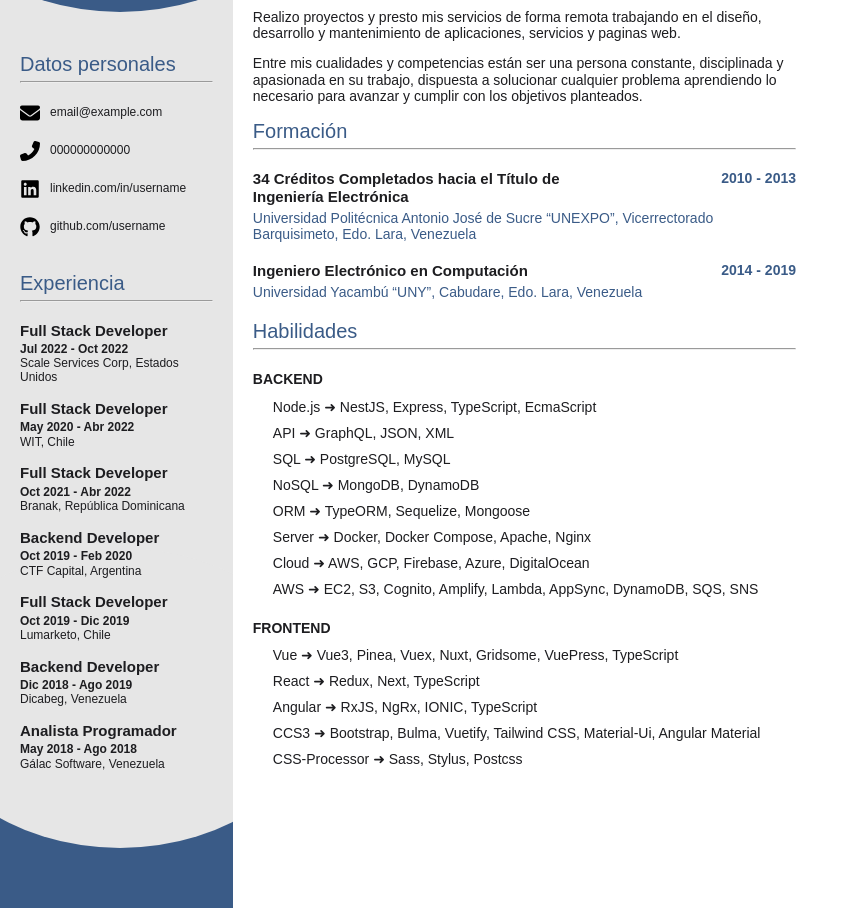
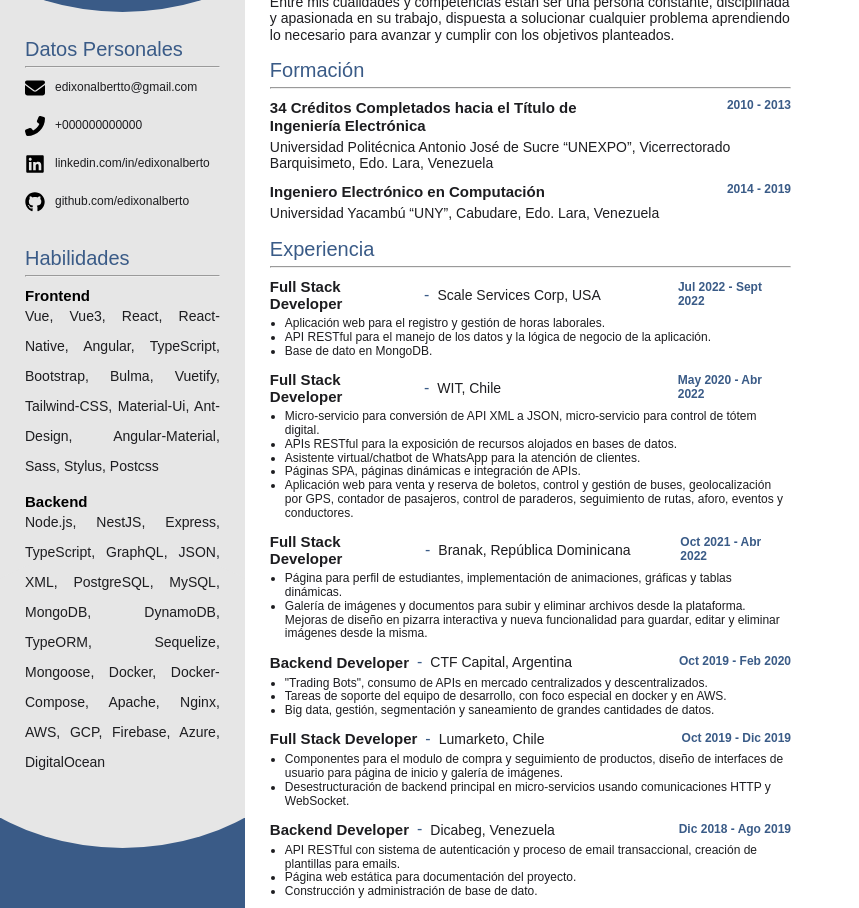
Before and after one commit to EdixonAlberto/template-cv, a website: page public/index.html in a window 1280 px wide. Shown: the part 138-1046 px from the top of the page, without its empty margins (0-859 px from the left). Drawn offline with nearby package versions, Linux system fonts and the light colour scheme; files that its build step writes are made by us from their sources; a web font is replaced by a local one.

Commit message:
modify template general, change location training by skills
- add new variables
- add more data
- improves in styles
- add image template.png in project
- add more data in readme.md

```diff
--- a/package.json
+++ b/package.json
@@ -1,7 +1,7 @@
 {
   "name": "template-cv",
   "version": "0.0.1",
-  "description": "Template cv created with HTML and Sass",
+  "description": "Template CV created with HTML and Sass",
   "keywords": [
     "cv",
     "template",
--- a/public/index.html
+++ b/public/index.html
@@ -5,7 +5,7 @@
     <meta charset="UTF-8" />
     <meta http-equiv="X-UA-Compatible" content="IE=edge" />
     <meta name="viewport" content="width=device-width, initial-scale=1.0" />
-    <title>Template Sass</title>
+    <title>Template CV</title>
 
     <!-- FAVICON -->
     <link rel="icon" href="favicon.ico" />
@@ -27,7 +27,7 @@
         </section>
 
         <section class="information">
-          <h2>Datos personales</h2>
+          <h2>Datos Personales</h2>
           <hr />
 
           <div class="info">
@@ -36,7 +36,7 @@
               <path
                 d="M48 64C21.5 64 0 85.5 0 112c0 15.1 7.1 29.3 19.2 38.4L236.8 313.6c11.4 8.5 27 8.5 38.4 0L492.8 150.4c12.1-9.1 19.2-23.3 19.2-38.4c0-26.5-21.5-48-48-48H48zM0 176V384c0 35.3 28.7 64 64 64H448c35.3 0 64-28.7 64-64V176L294.4 339.2c-22.8 17.1-54 17.1-76.8 0L0 176z" />
             </svg>
-            <a href="mailto:email@example.com" target="_blank" rel="noopener noreferrer">email@example.com</a>
+            <a href="mailto:email@example.com" target="_blank" rel="noopener noreferrer">edixonalbertto@gmail.com</a>
           </div>
 
           <div class="info">
@@ -45,7 +45,7 @@
               <path
                 d="M347.1 24.6c7.7-18.6 28-28.5 47.4-23.2l88 24C499.9 30.2 512 46 512 64c0 247.4-200.6 448-448 448c-18 0-33.8-12.1-38.6-29.5l-24-88c-5.3-19.4 4.6-39.7 23.2-47.4l96-40c16.3-6.8 35.2-2.1 46.3 11.6L207.3 368c70.4-33.3 127.4-90.3 160.7-160.7L318.7 167c-13.7-11.2-18.4-30-11.6-46.3l40-96z" />
             </svg>
-            <a href="tek:+000000000000">000000000000</a>
+            <a href="tel:+000000000000">+000000000000</a>
           </div>
 
           <div class="info">
@@ -54,7 +54,8 @@
               <path
                 d="M416 32H31.9C14.3 32 0 46.5 0 64.3v383.4C0 465.5 14.3 480 31.9 480H416c17.6 0 32-14.5 32-32.3V64.3c0-17.8-14.4-32.3-32-32.3zM135.4 416H69V202.2h66.5V416zm-33.2-243c-21.3 0-38.5-17.3-38.5-38.5S80.9 96 102.2 96c21.2 0 38.5 17.3 38.5 38.5 0 21.3-17.2 38.5-38.5 38.5zm282.1 243h-66.4V312c0-24.8-.5-56.7-34.5-56.7-34.6 0-39.9 27-39.9 54.9V416h-66.4V202.2h63.7v29.2h.9c8.9-16.8 30.6-34.5 62.9-34.5 67.2 0 79.7 44.3 79.7 101.9V416z" />
             </svg>
-            <a href="https://www.linkedin.com/in/username/" target="_blank" rel="noopener noreferrer">linkedin.com/in/username</a>
+            <a href="https://www.linkedin.com/in/edixonalberto/" target="_blank"
+              rel="noopener noreferrer">linkedin.com/in/edixonalberto</a>
           </div>
 
           <div class="info">
@@ -63,55 +64,26 @@
               <path
                 d="M165.9 397.4c0 2-2.3 3.6-5.2 3.6-3.3.3-5.6-1.3-5.6-3.6 0-2 2.3-3.6 5.2-3.6 3-.3 5.6 1.3 5.6 3.6zm-31.1-4.5c-.7 2 1.3 4.3 4.3 4.9 2.6 1 5.6 0 6.2-2s-1.3-4.3-4.3-5.2c-2.6-.7-5.5.3-6.2 2.3zm44.2-1.7c-2.9.7-4.9 2.6-4.6 4.9.3 2 2.9 3.3 5.9 2.6 2.9-.7 4.9-2.6 4.6-4.6-.3-1.9-3-3.2-5.9-2.9zM244.8 8C106.1 8 0 113.3 0 252c0 110.9 69.8 205.8 169.5 239.2 12.8 2.3 17.3-5.6 17.3-12.1 0-6.2-.3-40.4-.3-61.4 0 0-70 15-84.7-29.8 0 0-11.4-29.1-27.8-36.6 0 0-22.9-15.7 1.6-15.4 0 0 24.9 2 38.6 25.8 21.9 38.6 58.6 27.5 72.9 20.9 2.3-16 8.8-27.1 16-33.7-55.9-6.2-112.3-14.3-112.3-110.5 0-27.5 7.6-41.3 23.6-58.9-2.6-6.5-11.1-33.3 2.6-67.9 20.9-6.5 69 27 69 27 20-5.6 41.5-8.5 62.8-8.5s42.8 2.9 62.8 8.5c0 0 48.1-33.6 69-27 13.7 34.7 5.2 61.4 2.6 67.9 16 17.7 25.8 31.5 25.8 58.9 0 96.5-58.9 104.2-114.8 110.5 9.2 7.9 17 22.9 17 46.4 0 33.7-.3 75.4-.3 83.6 0 6.5 4.6 14.4 17.3 12.1C428.2 457.8 496 362.9 496 252 496 113.3 383.5 8 244.8 8zM97.2 352.9c-1.3 1-1 3.3.7 5.2 1.6 1.6 3.9 2.3 5.2 1 1.3-1 1-3.3-.7-5.2-1.6-1.6-3.9-2.3-5.2-1zm-10.8-8.1c-.7 1.3.3 2.9 2.3 3.9 1.6 1 3.6.7 4.3-.7.7-1.3-.3-2.9-2.3-3.9-2-.6-3.6-.3-4.3.7zm32.4 35.6c-1.6 1.3-1 4.3 1.3 6.2 2.3 2.3 5.2 2.6 6.5 1 1.3-1.3.7-4.3-1.3-6.2-2.2-2.3-5.2-2.6-6.5-1zm-11.4-14.7c-1.6 1-1.6 3.6 0 5.9 1.6 2.3 4.3 3.3 5.6 2.3 1.6-1.3 1.6-3.9 0-6.2-1.4-2.3-4-3.3-5.6-2z" />
             </svg>
-            <a href="https://github.com/username/" target="_blank" rel="noopener noreferrer">github.com/username</a>
+            <a href="https://github.com/edixonalberto/" target="_blank"
+              rel="noopener noreferrer">github.com/edixonalberto</a>
           </div>
         </section>
 
-        <section class="experience">
-          <h2>Experiencia</h2>
+        <section class="skills">
+          <h2>Habilidades</h2>
           <hr />
 
-          <div class="exp">
-            <h3>Full Stack Developer</h3>
-            <span class="period">Jul 2022 - Oct 2022</span>
-            <p class="detail">Scale Services Corp, Estados Unidos</p>
-          </div>
+          <h3>Frontend</h3>
+          <p>
+            Vue, Vue3, React, React-Native, Angular, TypeScript, Bootstrap, Bulma, Vuetify, Tailwind-CSS,
+            Material-Ui, Ant-Design, Angular-Material, Sass, Stylus, Postcss
+          </p>
 
-          <div class="exp">
-            <h3>Full Stack Developer</h3>
-            <span class="period">May 2020 - Abr 2022</span>
-            <p class="detail">WIT, Chile</p>
-          </div>
-
-          <div class="exp">
-            <h3>Full Stack Developer</h3>
-            <span class="period">Oct 2021 - Abr 2022</span>
-            <p class="detail">Branak, República Dominicana</p>
-          </div>
-
-          <div class="exp">
-            <h3>Backend Developer</h3>
-            <span class="period">Oct 2019 - Feb 2020</span>
-            <p class="detail">CTF Capital, Argentina</p>
-          </div>
-
-          <div class="exp">
-            <h3>Full Stack Developer</h3>
-            <span class="period">Oct 2019 - Dic 2019</span>
-            <p class="detail">Lumarketo, Chile</p>
-          </div>
-
-          <div class="exp">
-            <h3>Backend Developer</h3>
-            <span class="period">Dic 2018 - Ago 2019</span>
-            <p class="detail">Dicabeg, Venezuela</p>
-          </div>
-
-          <div class="exp">
-            <h3>Analista Programador</h3>
-            <span class="period">May 2018 - Ago 2018</span>
-            <p class="detail">Gálac Software, Venezuela</p>
-          </div>
+          <h3>Backend</h3>
+          <p>
+            Node.js, NestJS, Express, TypeScript, GraphQL, JSON, XML, PostgreSQL, MySQL, MongoDB, DynamoDB, TypeORM,
+            Sequelize, Mongoose, Docker, Docker-Compose, Apache, Nginx, AWS, GCP, Firebase, Azure, DigitalOcean
+          </p>
         </section>
       </div>
 
@@ -121,12 +93,9 @@
           <hr />
 
           <p>
-            Hola mi nombre es Edixon Piña soy Ingeniero Electrónico en Computación y actualmente me dedico a tiempo
-            completo como desarrollador web Full Stack acumulando mas de 4 años de experiencia en el oficio.
-          </p>
-          <p>
-            Realizo proyectos y presto mis servicios de forma remota trabajando en el diseño, desarrollo y
-            mantenimiento de aplicaciones, servicios y paginas web.
+            Mi nombre es Edixon Piña soy Ingeniero Electrónico en Computación y actualmente me dedico como desarrollador
+            web Full Stack acumulando mas de 4 años de experiencia en el diseño, desarrollo y mantenimiento de
+            aplicaciones, servicios y páginas web.
           </p>
           <p>
             Entre mis cualidades y competencias están ser una persona constante, disciplinada y apasionada en su
@@ -144,7 +113,8 @@
               <h3>34 Créditos Completados hacia el Título de Ingeniería Electrónica</h3>
               <span>2010 - 2013</span>
             </div>
-            <p>Universidad Politécnica Antonio José de Sucre “UNEXPO”, Vicerrectorado Barquisimeto, Edo. Lara, Venezuela</p>
+            <p>Universidad Politécnica Antonio José de Sucre “UNEXPO”, Vicerrectorado Barquisimeto, Edo. Lara, Venezuela
+            </p>
           </div>
 
           <div class="train">
@@ -156,30 +126,104 @@
           </div>
         </section>
 
-        <section class="skills">
-          <h2>Habilidades</h2>
+        <section class="experience">
+          <h2>Experiencia</h2>
           <hr />
 
-          <b>BACKEND</b>
-          <ul>
-            <li>Node.js ➜ NestJS, Express, TypeScript, EcmaScript</li>
-            <li>API ➜ GraphQL, JSON, XML</li>
-            <li>SQL ➜ PostgreSQL, MySQL</li>
-            <li>NoSQL ➜ MongoDB, DynamoDB</li>
-            <li>ORM ➜ TypeORM, Sequelize, Mongoose</li>
-            <li>Server ➜ Docker, Docker Compose, Apache, Nginx</li>
-            <li>Cloud ➜ AWS, GCP, Firebase, Azure, DigitalOcean</li>
-            <li>AWS ➜ EC2, S3, Cognito, Amplify, Lambda, AppSync, DynamoDB, SQS, SNS</li>
-          </ul>
+          <div class="exp">
+            <div class="header">
+              <h3>Full Stack Developer</h3>-
+              <span class="company">Scale Services Corp, USA</span>
+              <span class="period">Jul 2022 - Sept 2022</span>
+            </div>
+            <ul class="projects">
+              <li>Aplicación web para el registro y gestión de horas laborales.</li>
+              <li>API RESTful para el manejo de los datos y la lógica de negocio de la aplicación.</li>
+              <li>Base de dato en MongoDB.</li>
+            </ul>
+          </div>
 
-          <b>FRONTEND</b>
-          <ul>
-            <li>Vue ➜ Vue3, Pinea, Vuex, Nuxt, Gridsome, VuePress, TypeScript</li>
-            <li>React ➜ Redux, Next, TypeScript</li>
-            <li>Angular ➜ RxJS, NgRx, IONIC, TypeScript</li>
-            <li>CCS3 ➜ Bootstrap, Bulma, Vuetify, Tailwind CSS, Material-Ui, Angular Material</li>
-            <li>CSS-Processor ➜ Sass, Stylus, Postcss</li>
-          </ul>
+          <div class="exp">
+            <div class="header">
+              <h3>Full Stack Developer</h3>-
+              <p class="company">WIT, Chile</p>
+              <span class="period">May 2020 - Abr 2022</span>
+            </div>
+            <ul class="projects">
+              <li>Micro-servicio para conversión de API XML a JSON, micro-servicio para control de tótem digital.</li>
+              <li>APIs RESTful para la exposición de recursos alojados en bases de datos.</li>
+              <li>Asistente virtual/chatbot de WhatsApp para la atención de clientes.</li>
+              <li>Páginas SPA, páginas dinámicas e integración de APIs.</li>
+              <li>Aplicación web para venta y reserva de boletos, control y gestión de buses, geolocalización por GPS,
+                contador de pasajeros, control de paraderos, seguimiento de rutas, aforo, eventos y conductores.</li>
+            </ul>
+          </div>
+
+          <div class="exp">
+            <div class="header">
+              <h3>Full Stack Developer</h3>-
+              <p class="company">Branak, República Dominicana</p>
+              <span class="period">Oct 2021 - Abr 2022</span>
+            </div>
+            <ul class=" projects">
+              <li>Página para perfil de estudiantes, implementación de animaciones, gráficas y tablas dinámicas.</li>
+              <li>Galería de imágenes y documentos para subir y eliminar archivos desde la plataforma.
+                Mejoras de diseño en pizarra interactiva y nueva funcionalidad para guardar, editar y eliminar imágenes
+                desde la misma.</li>
+            </ul>
+          </div>
+
+          <div class="exp">
+            <div class="header">
+              <h3>Backend Developer</h3>-
+              <p class="company">CTF Capital, Argentina</p>
+              <span class="period">Oct 2019 - Feb 2020</span>
+            </div>
+            <ul class="projects">
+              <li>"Trading Bots", consumo de APIs en mercado centralizados y descentralizados.</li>
+              <li>Tareas de soporte del equipo de desarrollo, con foco especial en docker y en AWS.</li>
+              <li>Big data, gestión, segmentación y saneamiento de grandes cantidades de datos.</li>
+            </ul>
+          </div>
+
+          <div class="exp">
+            <div class="header">
+              <h3>Full Stack Developer</h3>-
+              <p class="company">Lumarketo, Chile</p>
+              <span class="period">Oct 2019 - Dic 2019</span>
+            </div>
+            <ul class="projects">
+              <li>Componentes para el modulo de compra y seguimiento de productos, diseño de interfaces de usuario
+                para página de inicio y galería de imágenes.</li>
+              <li>Desestructuración de backend principal en micro-servicios usando comunicaciones HTTP y WebSocket.</li>
+            </ul>
+          </div>
+
+          <div class="exp">
+            <div class="header">
+              <h3>Backend Developer</h3>-
+              <p class="company">Dicabeg, Venezuela</p>
+              <span class="period">Dic 2018 - Ago 2019</span>
+            </div>
+            <ul class="projects">
+              <li>API RESTful con sistema de autenticación y proceso de email transaccional, creación de plantillas para
+                emails.</li>
+              <li>Página web estática para documentación del proyecto.</li>
+              <li>Construcción y administración de base de dato.</li>
+            </ul>
+          </div>
+
+          <div class="exp">
+            <div class="header">
+              <h3>Full Stack Developer</h3>-
+              <p class="company">Gálac Software, Venezuela</p>
+              <span class="period">May 2018 - Ago 2018</span>
+            </div>
+            <ul class="projects">
+              <li>Modelos para casos de uso en programas administrativos de escritorio SAW.</li>
+              <li>Diseño, desarrollo y administración de bases de datos.</li>
+            </ul>
+          </div>
         </section>
       </div>
     </main>
--- a/src/scss/pages/_home.scss
+++ b/src/scss/pages/_home.scss
@@ -22,7 +22,7 @@ main.cv {
 
     hr {
       margin: 0;
-      margin-bottom: 20px;
+      margin-bottom: 10px;
       color: #d6d6d6;
       border-width: 0.5px;
     }
@@ -36,11 +36,11 @@ main.cv {
     overflow: hidden;
 
     section {
-      padding: 0 20px;
+      padding: 0 $padding-width;
     }
 
     section.header {
-      padding: 40px 0;
+      padding: $padding-height 0 40px 0;
       position: relative;
       text-align: center;
       color: $color-white;
@@ -64,7 +64,7 @@ main.cv {
 
       &::before {
         content: '';
-        width: 400px;
+        width: 405px;
         height: 300px;
         position: absolute;
         left: -80px;
@@ -97,31 +97,28 @@ main.cv {
       }
     }
 
-    section.experience {
+    section.skills {
       position: relative;
       z-index: 1;
 
-      .exp {
-        color: $color-main;
+      h3 {
+        font-weight: 700;
+        margin: 0;
+        margin-bottom: 5px;
+      }
 
-        h3 {
-          color: $color-black;
-          margin-bottom: 0;
-        }
-        .period {
-          font-size: 12px;
-          font-weight: 600;
-        }
-        p {
-          margin: 0;
-          font-size: 12px;
-        }
+      p {
+        margin: 0;
+        margin-top: -8px;
+        margin-bottom: 12px;
+        line-height: 30px;
+        text-align: justify;
       }
     }
 
     &::before {
       content: '';
-      width: 400px;
+      width: 405px;
       height: 300px;
       position: absolute;
       bottom: 70px;
@@ -139,41 +136,69 @@ main.cv {
       bottom: 0;
       left: 0;
       background: $color-main;
-      border-radius: -50%;
     }
   }
 
   .profile {
     width: 70%;
     height: 100%;
-    margin-top: 80px;
-    padding: 0 20px;
+    padding: $padding-height $padding-width;
 
     section.bio {
       h2 {
         margin: 0;
       }
+      p {
+        margin: 8px 0;
+      }
     }
 
-    section.skills {
-      b {
-        font-weight: 700;
-      }
+    section.experience {
+      .exp {
+        margin-bottom: 12px;
+        color: $color-main;
 
-      ul {
-        list-style: none;
-        margin-top: 5px;
-        padding-left: 20px;
+        .header {
+          display: flex;
+          margin-bottom: 5px;
+          align-items: center;
+          justify-content: flex-start;
+          column-gap: 8px;
 
-        li {
-          padding: 5px 0;
+          h3 {
+            width: max-content;
+            display: inline;
+            margin: 0;
+            color: $color-black;
+          }
+          .company {
+            width: 45%;
+            margin: 0;
+          }
+          .period {
+            margin-left: auto;
+            font-size: 12px;
+            font-weight: 600;
+            color: $color-main;
+          }
+        }
+
+        ul.projects {
+          margin: 0;
+          margin-left: 15px;
+          margin-bottom: 10px;
+          padding: 0;
+
+          li {
+            font-size: 12px;
+          }
         }
       }
     }
 
     section.training {
       .train {
-        margin-bottom: 20px;
+        margin-bottom: 12px;
 
         .title {
           display: flex;
@@ -181,7 +206,7 @@ main.cv {
           justify-content: space-between;
 
           h3 {
-            width: 60%;
+            width: 80%;
             margin: 0;
             margin-bottom: 5px;
             color: $color-black;
@@ -190,6 +215,7 @@ main.cv {
             width: 40%;
             margin-left: 8px;
             color: $color-main;
+            font-size: 12px;
             font-weight: 600;
             text-align: right;
           }
@@ -197,9 +223,6 @@ main.cv {
 
         p {
           margin: 0;
-          padding-right: 40px;
-          font-size: 14px;
-          color: $color-main;
         }
       }
     }
--- a/src/scss/utils/_normalize.scss
+++ b/src/scss/utils/_normalize.scss
@@ -1,4 +1,7 @@
-* {
+*,
+::before,
+::after {
+  box-sizing: border-box;
   // This helps in the layout of the page
   // outline: 1px solid orange !important;
 }
--- a/src/scss/utils/_typography.scss
+++ b/src/scss/utils/_typography.scss
@@ -23,7 +23,11 @@ h3 {
   font-weight: 600;
 }
 
-p, span, a, li, b {
+p,
+span,
+a,
+li,
+b {
   font-size: 14px;
   font-weight: 400;
   color: $color-black;
```
Also changed, not shown: src/scss/utils/_variables.scss (+7 -3 lines), README.md, template.png (added).
